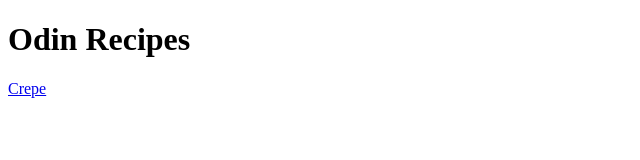
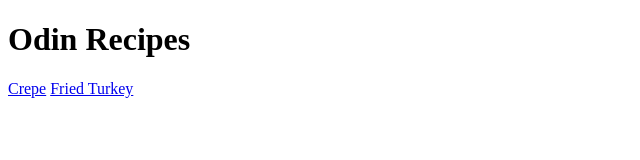
Before and after one commit to StjepanKrizanec/Recipes-site, a plain HTML site: page index.html in a window 1280 px wide. Shown: the whole page, without its empty margins (0-640 px from the left). Drawn offline with Linux system fonts and the light colour scheme.

Commit message:
Add index.html

```diff
--- a/index.html
+++ b/index.html
@@ -8,6 +8,7 @@
 <h1>Odin Recipes</h1>
 
 <a href="recipes/crepe.html">Crepe</a>
+<a href="recipes/FriedTurkey.html">Fried Turkey</a>
 
 </body>
 </html>
```
Also changed, not shown: 1 other file.
